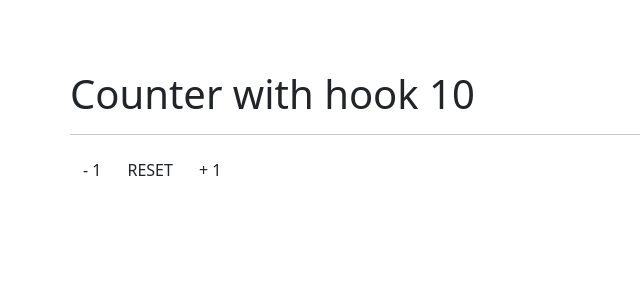
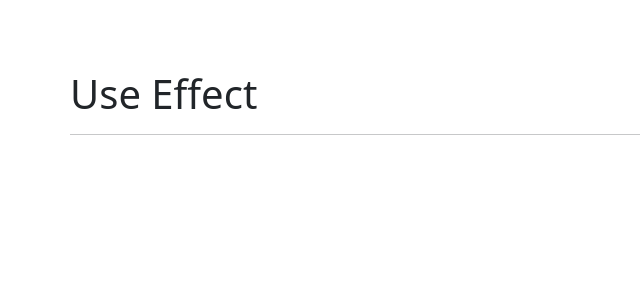
Before and after one commit to kevintroko/react-hooks-tutorial, a React (Create React App) app: page / in a window 1280 px wide. Shown: the top 300 px of the page, without its empty margins (0-640 px from the left). Built offline with nearby package versions, Linux system fonts and the light colour scheme.

Commit message:
Add simple form component

```diff
--- /dev/null
+++ b/src/components/02-useEffect/SimpleForm.js
@@ -0,0 +1,12 @@
+import React from 'react'
+import './effects.css';
+
+export const SimpleForm = () => {
+    return (
+        <>
+         <h1>Use Effect</h1>
+         <hr />
+
+        </>
+    )
+}
--- /dev/null
+++ b/src/components/02-useEffect/effects.css
@@ -0,0 +1,3 @@
+body {
+    padding: 70px;
+}
--- a/src/index.js
+++ b/src/index.js
@@ -1,8 +1,8 @@
 import React from 'react';
 import ReactDom from 'react-dom';
-import { CounterWithCustomHook } from './components/01-useState/CounterWithCustomHook';
+import { SimpleForm } from './components/02-useEffect/SimpleForm';
 
 ReactDom.render(
-    <CounterWithCustomHook />,
+    <SimpleForm />,
     document.getElementById('root')
 );
```
